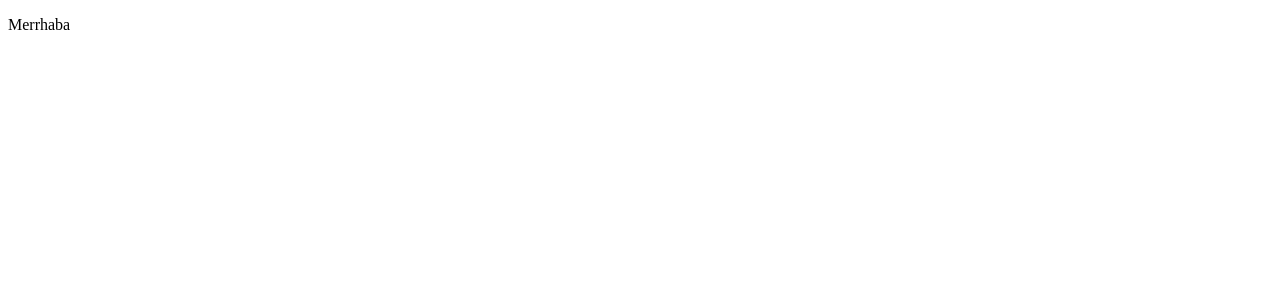
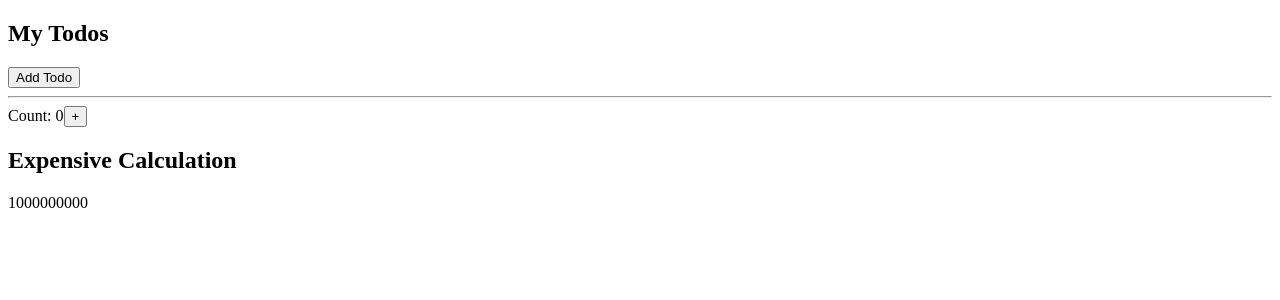
Before and after one commit to Melissacakil/hafta9, a React (Create React App) app: page / in a window 1280 px wide. Shown: the top 300 px of the page. Built offline with nearby package versions, Linux system fonts and the light colour scheme.

Commit message:
usememo örneği yapıldı.

```diff
--- /dev/null
+++ b/src/App.jsx
@@ -0,0 +1,43 @@
+import { useState } from "react";
+
+const App = () => {
+    const [count, setCount] = useState(0);
+    const [todos, setTodos] = useState([]);
+    const calculation = expensiveCalculation(count);
+
+    const increment = () => {
+      setCount((c) => c + 1);
+    };
+    const addTodo = () => {
+      setTodos((t) => [...t, "New Todo"]);
+    };
+
+    return (
+      <div>
+        <div>
+          <h2>My Todos</h2>
+          {todos.map((todo, index) => {
+            return <p key={index}>{todo}</p>;
+          })}
+          <button onClick={addTodo}>Add Todo</button>
+        </div>
+        <hr />
+        <div>
+          Count: {count}
+          <button onClick={increment}>+</button>
+          <h2>Expensive Calculation</h2>
+          {calculation}
+        </div>
+      </div>
+    );
+  };
+
+  const expensiveCalculation = (num) => {
+    console.log("Calculating...");
+    for (let i = 0; i < 1000000000; i++) {
+      num += 1;
+    }
+    return num;
+  };
+
+export default App
--- a/src/index.js
+++ b/src/index.js
@@ -1,7 +1,8 @@
 import React from 'react';
 import ReactDOM from 'react-dom/client';
+import App from './App';
 
 const root = ReactDOM.createRoot(document.getElementById('root'));
 root.render(
- <p>Merrhaba</p>
+<App/>
 )
```
